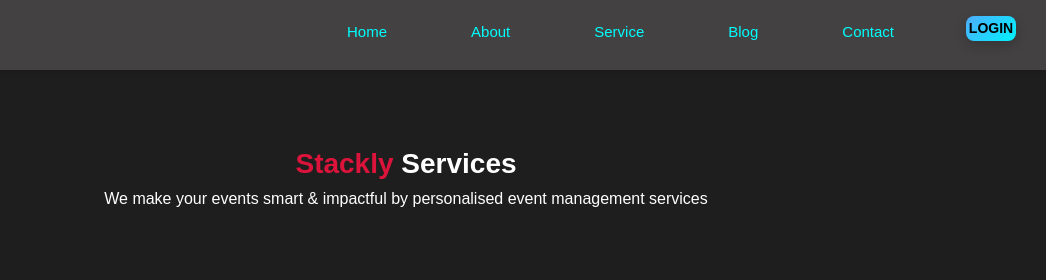
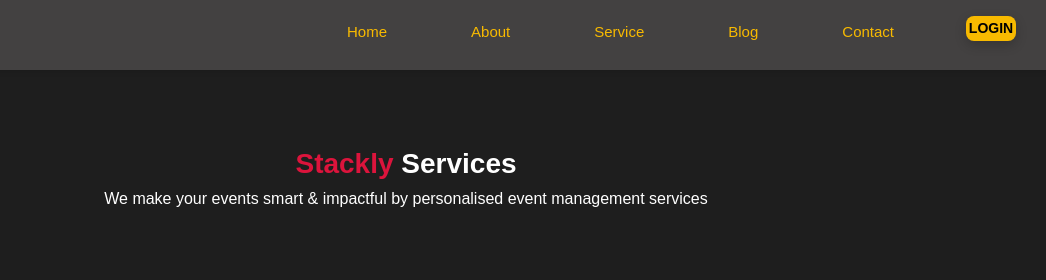
Before and after one commit to Harshini-104/Event-Management, a plain HTML site: page read.html in a window 1280 px wide. Shown: the top 280 px of the page, 234-1280 px from the left. Drawn offline with nearby package versions, Linux system fonts and the light colour scheme.

Commit message:
designre

```diff
--- a/Sign.css
+++ b/Sign.css
@@ -53,17 +53,17 @@ nav ul li{
 }
 nav ul li a{
   text-decoration: none;
-  color: aqua;
+  color: #f8ba00;
 }
 .menu-icon {
   font-size: 28px;
   cursor: pointer;
   display: none;
-  color: aqua;
+  color: #f8ba00;
 }
 .loginbtn{
   outline: none;
-  background-color: aqua;
+  background-color: #f8ba00;
   text-decoration: none;
   width: 50px;
   height: 25px;
@@ -72,7 +72,7 @@ nav ul li a{
 
 nav ul li a {
   text-decoration: none;
-  color: #00ffff;
+  color: #f8ba00;
   font-weight: 500;
   font-size: 15px;
   padding: 6px 12px;
@@ -82,7 +82,7 @@ nav ul li a {
 
 
 nav ul li a:hover {
-  background-color: #00ffff;
+  background-color: #f8ba00;
   color: #222;
   box-shadow: 0 2px 8px rgba(0,255,255,0.3);
 }
@@ -92,7 +92,7 @@ nav ul li a:hover {
   font-size: 28px;
   cursor: pointer;
   display: none;
-  color: #00ffff;
+  color: #f8ba00;
   transition: color 0.3s ease;
 }
 
--- a/about.css
+++ b/about.css
@@ -53,18 +53,18 @@ nav ul li{
 }
 nav ul li a{
   text-decoration: none;
-  color: aqua;
+  color: #f8ba00;
 }
 .menu-icon {
   font-size: 28px;
   cursor: pointer;
   display: none;
-  color: aqua;
+  color: #f8ba00;
 }
 .loginbtn {
   outline: none;
   border: none;
-  background: linear-gradient(135deg, #4facfe, #00f2fe);
+  background: linear-gradient(135deg, #f8ba00, #f8ba00);
   color: #fff;
   width: 80px;
   height: 35px;
@@ -80,7 +80,7 @@ nav ul li a{
 }
 
 .loginbtn:hover {
-  background: linear-gradient(135deg, #00f2fe, #4facfe);
+  background: linear-gradient(135deg, #f8ba00, #7dcce4);
   transform: translateY(-2px);
   box-shadow: 0 6px 18px rgba(0, 0, 0, 0.25);
 }
@@ -91,7 +91,7 @@ nav ul li a{
 }
 nav ul li a {
   text-decoration: none;
-  color: #00ffff;
+  color: #f8ba00;
   font-weight: 500;
   font-size: 15px;
   padding: 6px 12px;
@@ -101,9 +101,9 @@ nav ul li a {
 
 
 nav ul li a:hover {
-  background-color: #00ffff;
+  background-color: #f8ba00;
   color: #222;
-  box-shadow: 0 2px 8px rgba(0,255,255,0.3);
+  box-shadow: 0 2px 8px rgba(234, 234, 26, 0.3);
 }
 
 
@@ -111,12 +111,12 @@ nav ul li a:hover {
   font-size: 28px;
   cursor: pointer;
   display: none;
-  color: #00ffff;
+  color: #f8ba00;
   transition: color 0.3s ease;
 }
 
 .menu-icon:hover {
-  color: #f1c40f;
+  color: #f8ba00;
 }
 
 
--- a/about2.css
+++ b/about2.css
@@ -49,19 +49,19 @@ nav ul li{
 }
 nav ul li a{
   text-decoration: none;
-  color: aqua;
+  color: #f8ba00;
 }
 .menu-icon {
   font-size: 28px;
   cursor: pointer;
   display: none;
-  color: aqua;
+  color: #f8ba00;
 }
 
 .loginbtn {
   outline: none;
   border: none;
-  background: linear-gradient(135deg, #4facfe, #00f2fe);
+  background: linear-gradient(135deg, #f8ba00, #f8ba00);
   color: #fff;
   width: 80px;
   height: 35px;
@@ -77,7 +77,7 @@ nav ul li a{
 }
 
 .loginbtn:hover {
-  background: linear-gradient(135deg, #00f2fe, #4facfe);
+  background: linear-gradient(135deg, #f8ba00, #4facfe);
   transform: translateY(-2px);
   box-shadow: 0 6px 18px rgba(0, 0, 0, 0.25);
 }
@@ -89,7 +89,7 @@ nav ul li a{
 
 nav ul li a {
   text-decoration: none;
-  color: #00ffff;
+  color: #f8ba00;
   font-weight: 500;
   font-size: 15px;
   padding: 6px 12px;
@@ -99,7 +99,7 @@ nav ul li a {
 
 
 nav ul li a:hover {
-  background-color: #00ffff;
+  background-color: #f8ba00;
   color: #222;
   box-shadow: 0 2px 8px rgba(0,255,255,0.3);
 }
@@ -109,12 +109,12 @@ nav ul li a:hover {
   font-size: 28px;
   cursor: pointer;
   display: none;
-  color: #00ffff;
+  color: #f8ba00;
   transition: color 0.3s ease;
 }
 
 .menu-icon:hover {
-  color: #f1c40f;
+  color: #f8ba00;
 }
 
 @media (max-width: 768px) {
--- a/blog.css
+++ b/blog.css
@@ -53,18 +53,18 @@ nav ul li{
 }
 nav ul li a{
   text-decoration: none;
-  color: aqua;
+  color: #f8ba00;
 }
 .menu-icon {
   font-size: 28px;
   cursor: pointer;
   display: none;
-  color: aqua;
+  color: #f8ba00;
 }
 .loginbtn {
   outline: none;
   border: none;
-  background: linear-gradient(135deg, #4facfe, #00f2fe);
+  background: linear-gradient(135deg, #f8ba00, #f8ba00);
   color: #fff;
   width: 80px;
   height: 35px;
@@ -80,7 +80,7 @@ nav ul li a{
 }
 
 .loginbtn:hover {
-  background: linear-gradient(135deg, #00f2fe, #4facfe);
+  background: linear-gradient(135deg, #f8ba00, #4facfe);
   transform: translateY(-2px);
   box-shadow: 0 6px 18px rgba(0, 0, 0, 0.25);
 }
@@ -91,7 +91,7 @@ nav ul li a{
 }
 nav ul li a {
   text-decoration: none;
-  color: #00ffff;
+  color: #f8ba00;
   font-weight: 500;
   font-size: 15px;
   padding: 6px 12px;
@@ -101,7 +101,7 @@ nav ul li a {
 
 
 nav ul li a:hover {
-  background-color: #00ffff;
+  background-color: #f8ba00;
   color: #222;
   box-shadow: 0 2px 8px rgba(0,255,255,0.3);
 }
@@ -111,7 +111,7 @@ nav ul li a:hover {
   font-size: 28px;
   cursor: pointer;
   display: none;
-  color: #00ffff;
+  color: #f8ba00;
   transition: color 0.3s ease;
 }
 
--- a/contact.css
+++ b/contact.css
@@ -53,18 +53,18 @@ nav ul li{
 }
 nav ul li a{
   text-decoration: none;
-  color: aqua;
+  color: #f8ba00;
 }
 .menu-icon {
   font-size: 28px;
   cursor: pointer;
   display: none;
-  color: aqua;
+  color: #f8ba00;
 }
 .loginbtn {
   outline: none;
   border: none;
-  background: linear-gradient(135deg, #4facfe, #00f2fe);
+  background: linear-gradient(135deg, #f8ba00, #f8ba00);
   color: #fff;
   width: 80px;
   height: 35px;
@@ -80,7 +80,7 @@ nav ul li a{
 }
 
 .loginbtn:hover {
-  background: linear-gradient(135deg, #00f2fe, #4facfe);
+  background: linear-gradient(135deg, #f8ba00, #4facfe);
   transform: translateY(-2px);
   box-shadow: 0 6px 18px rgba(0, 0, 0, 0.25);
 }
@@ -92,7 +92,7 @@ nav ul li a{
 
 nav ul li a {
   text-decoration: none;
-  color: #00ffff;
+  color: #f8ba00;
   font-weight: 500;
   font-size: 15px;
   padding: 6px 12px;
@@ -102,7 +102,7 @@ nav ul li a {
 
 
 nav ul li a:hover {
-  background-color: #00ffff;
+  background-color: #f8ba00;
   color: #222;
   box-shadow: 0 2px 8px rgba(0,255,255,0.3);
 }
@@ -112,7 +112,7 @@ nav ul li a:hover {
   font-size: 28px;
   cursor: pointer;
   display: none;
-  color: #00ffff;
+  color: #f8ba00;
   transition: color 0.3s ease;
 }
 
--- a/contact2.css
+++ b/contact2.css
@@ -53,19 +53,19 @@ nav ul li{
 }
 nav ul li a{
   text-decoration: none;
-  color: aqua;
+  color: #f8ba00;
 }
 .menu-icon {
   font-size: 28px;
   cursor: pointer;
   display: none;
-  color: aqua;
+  color: #f8ba00;
 }
 
 .loginbtn {
   outline: none;
   border: none;
-  background: linear-gradient(135deg, #4facfe, #00f2fe);
+  background: linear-gradient(135deg, #f8ba00, #f8ba00);
   color: #fff;
   width: 80px;
   height: 35px;
@@ -81,7 +81,7 @@ nav ul li a{
 }
 
 .loginbtn:hover {
-  background: linear-gradient(135deg, #00f2fe, #4facfe);
+  background: linear-gradient(135deg, #f8ba00, #4facfe);
   transform: translateY(-2px);
   box-shadow: 0 6px 18px rgba(0, 0, 0, 0.25);
 }
@@ -93,7 +93,7 @@ nav ul li a{
 
 nav ul li a {
   text-decoration: none;
-  color: #00ffff;
+  color: #f8ba00;
   font-weight: 500;
   font-size: 15px;
   padding: 6px 12px;
@@ -103,7 +103,7 @@ nav ul li a {
 
 
 nav ul li a:hover {
-  background-color: #00ffff;
+  background-color: #f8ba00;
   color: #222;
   box-shadow: 0 2px 8px rgba(0,255,255,0.3);
 }
@@ -113,7 +113,7 @@ nav ul li a:hover {
   font-size: 28px;
   cursor: pointer;
   display: none;
-  color: #00ffff;
+  color: #f8ba00;
   transition: color 0.3s ease;
 }
 
--- a/gallery.css
+++ b/gallery.css
@@ -53,18 +53,18 @@ nav ul li{
 }
 nav ul li a{
   text-decoration: none;
-  color: aqua;
+  color: #f8ba00;
 }
 .menu-icon {
   font-size: 28px;
   cursor: pointer;
   display: none;
-  color: aqua;
+  color: #f8ba00;
 }
 .loginbtn {
   outline: none;
   border: none;
-  background: linear-gradient(135deg, #4facfe, #00f2fe);
+  background: linear-gradient(135deg, #f8ba00, #f8ba00);
   color: #fff;
   width: 80px;
   height: 35px;
@@ -80,7 +80,7 @@ nav ul li a{
 }
 
 .loginbtn:hover {
-  background: linear-gradient(135deg, #00f2fe, #4facfe);
+  background: linear-gradient(135deg, #f8ba00, #4facfe);
   transform: translateY(-2px);
   box-shadow: 0 6px 18px rgba(0, 0, 0, 0.25);
 }
@@ -92,7 +92,7 @@ nav ul li a{
 
 nav ul li a {
   text-decoration: none;
-  color: #00ffff;
+  color: #f8ba00;
   font-weight: 500;
   font-size: 15px;
   padding: 6px 12px;
@@ -102,7 +102,7 @@ nav ul li a {
 
 
 nav ul li a:hover {
-  background-color: #00ffff;
+  background-color: #f8ba00;
   color: #222;
   box-shadow: 0 2px 8px rgba(0,255,255,0.3);
 }
@@ -112,7 +112,7 @@ nav ul li a:hover {
   font-size: 28px;
   cursor: pointer;
   display: none;
-  color: #00ffff;
+  color: #f8ba00;
   transition: color 0.3s ease;
 }
 
--- a/home2.css
+++ b/home2.css
@@ -53,19 +53,19 @@ nav ul li{
 }
 nav ul li a{
   text-decoration: none;
-  color: aqua;
+  color: #f8ba00;
 }
 .menu-icon {
   font-size: 28px;
   cursor: pointer;
   display: none;
-  color: aqua;
+  color: #f8ba00;
 }
 
 .loginbtn {
   outline: none;
   border: none;
-  background: linear-gradient(135deg, #4facfe, #00f2fe);
+  background: linear-gradient(135deg, #f8ba00, #f8ba00);
   color: #fff;
   width: 80px;
   height: 35px;
@@ -81,7 +81,7 @@ nav ul li a{
 }
 
 .loginbtn:hover {
-  background: linear-gradient(135deg, #00f2fe, #4facfe);
+  background: linear-gradient(135deg, #f8ba00, #4facfe);
   transform: translateY(-2px);
   box-shadow: 0 6px 18px rgba(0, 0, 0, 0.25);
 }
@@ -94,7 +94,7 @@ nav ul li a{
 
 nav ul li a {
   text-decoration: none;
-  color: #00ffff;
+  color: #f8ba00;
   font-weight: 500;
   font-size: 15px;
   padding: 6px 12px;
@@ -104,7 +104,7 @@ nav ul li a {
 
 
 nav ul li a:hover {
-  background-color: #00ffff;
+  background-color: #f8ba00;
   color: #222;
   box-shadow: 0 2px 8px rgba(0,255,255,0.3);
 }
@@ -114,7 +114,7 @@ nav ul li a:hover {
   font-size: 28px;
   cursor: pointer;
   display: none;
-  color: #00ffff;
+  color: #f8ba00;
   transition: color 0.3s ease;
 }
 
@@ -153,7 +153,7 @@ nav ul li a:hover {
 }
 
 .dropdown-menu li a:hover {
-  background-color: #00ffff;
+  background-color: #f8ba00;
   color: #222;
   box-shadow: 0 2px 8px rgba(0,255,255,0.3);
 }
--- a/login.css
+++ b/login.css
@@ -53,17 +53,17 @@ nav ul li{
 }
 nav ul li a{
   text-decoration: none;
-  color: aqua;
+  color: #f8ba00;
 }
 .menu-icon {
   font-size: 28px;
   cursor: pointer;
   display: none;
-  color: aqua;
+  color: #f8ba00;
 }
 .loginbtn{
   outline: none;
-  background-color: aqua;
+  background-color: #f8ba00;
   text-decoration: none;
   width: 50px;
   height: 25px;
@@ -72,7 +72,7 @@ nav ul li a{
 
 nav ul li a {
   text-decoration: none;
-  color: #00ffff;
+  color: #f8ba00;
   font-weight: 500;
   font-size: 15px;
   padding: 6px 12px;
@@ -82,7 +82,7 @@ nav ul li a {
 
 
 nav ul li a:hover {
-  background-color: #00ffff;
+  background-color: #f8ba00;
   color: #222;
   box-shadow: 0 2px 8px rgba(0,255,255,0.3);
 }
@@ -92,7 +92,7 @@ nav ul li a:hover {
   font-size: 28px;
   cursor: pointer;
   display: none;
-  color: #00ffff;
+  color: #f8ba00;
   transition: color 0.3s ease;
 }
 
--- a/read.html
+++ b/read.html
@@ -47,7 +47,7 @@
   }
 
   .logo {
-    color: aqua;
+    color: #f8ba00;
   }
 
   nav {
@@ -71,19 +71,19 @@
 
   nav ul li a {
     text-decoration: none;
-    color: aqua;
+    color: #f8ba00;
   }
 
   .menu-icon {
     font-size: 28px;
     cursor: pointer;
     display: none;
-    color: aqua;
+    color: #f8ba00;
   }
 
   .loginbtn {
     outline: none;
-    background-color: aqua;
+    background-color: #f8ba00;
     text-decoration: none;
     width: 50px;
     height: 25px;
@@ -94,7 +94,7 @@
 
   nav ul li a {
   text-decoration: none;
-  color: #00ffff;
+  color: #f8ba00;
   font-weight: 500;
   font-size: 15px;
   padding: 6px 12px;
@@ -104,7 +104,7 @@
 
 
 nav ul li a:hover {
-  background-color: #00ffff;
+  background-color: #f8ba00;
   color: #222;
   box-shadow: 0 2px 8px rgba(0,255,255,0.3);
 }
@@ -114,7 +114,7 @@ nav ul li a:hover {
   font-size: 28px;
   cursor: pointer;
   display: none;
-  color: #00ffff;
+  color: #f8ba00;
   transition: color 0.3s ease;
 }
 
--- a/service.css
+++ b/service.css
@@ -53,18 +53,18 @@ nav ul li{
 }
 nav ul li a{
   text-decoration: none;
-  color: aqua;
+  color: #f8ba00;
 }
 .menu-icon {
   font-size: 28px;
   cursor: pointer;
   display: none;
-  color: aqua;
+  color: #f8ba00;
 }
 .loginbtn {
   outline: none;
   border: none;
-  background: linear-gradient(135deg, #4facfe, #00f2fe);
+  background: linear-gradient(135deg, #f8ba00, #f8ba00);
   color: #fff;
   width: 80px;
   height: 35px;
@@ -80,7 +80,7 @@ nav ul li a{
 }
 
 .loginbtn:hover {
-  background: linear-gradient(135deg, #00f2fe, #4facfe);
+  background: linear-gradient(135deg, #f8ba00, #4facfe);
   transform: translateY(-2px);
   box-shadow: 0 6px 18px rgba(0, 0, 0, 0.25);
 }
@@ -92,7 +92,7 @@ nav ul li a{
 
 nav ul li a {
   text-decoration: none;
-  color: #00ffff;
+  color: #f8ba00;
   font-weight: 500;
   font-size: 15px;
   padding: 6px 12px;
@@ -102,7 +102,7 @@ nav ul li a {
 
 
 nav ul li a:hover {
-  background-color: #00ffff;
+  background-color: #f8ba00;
   color: #222;
   box-shadow: 0 2px 8px rgba(0,255,255,0.3);
 }
@@ -112,7 +112,7 @@ nav ul li a:hover {
   font-size: 28px;
   cursor: pointer;
   display: none;
-  color: #00ffff;
+  color: #f8ba00;
   transition: color 0.3s ease;
 }
 
--- a/service2.css
+++ b/service2.css
@@ -49,19 +49,19 @@ nav ul li{
 }
 nav ul li a{
   text-decoration: none;
-  color: aqua;
+  color: #f8ba00;
 }
 .menu-icon {
   font-size: 28px;
   cursor: pointer;
   display: none;
-  color: aqua;
+  color: #f8ba00;
 }
 
 .loginbtn {
   outline: none;
   border: none;
-  background: linear-gradient(135deg, #4facfe, #00f2fe);
+  background: linear-gradient(135deg, #f8ba00, #f8ba00);
   color: #fff;
   width: 80px;
   height: 35px;
@@ -77,7 +77,7 @@ nav ul li a{
 }
 
 .loginbtn:hover {
-  background: linear-gradient(135deg, #00f2fe, #4facfe);
+  background: linear-gradient(135deg, #f8ba00, #4facfe);
   transform: translateY(-2px);
   box-shadow: 0 6px 18px rgba(0, 0, 0, 0.25);
 }
@@ -89,7 +89,7 @@ nav ul li a{
 
 nav ul li a {
   text-decoration: none;
-  color: #00ffff;
+  color: #f8ba00;
   font-weight: 500;
   font-size: 15px;
   padding: 6px 12px;
@@ -99,7 +99,7 @@ nav ul li a {
 
 
 nav ul li a:hover {
-  background-color: #00ffff;
+  background-color: #f8ba00;
   color: #222;
   box-shadow: 0 2px 8px rgba(0,255,255,0.3);
 }
@@ -109,7 +109,7 @@ nav ul li a:hover {
   font-size: 28px;
   cursor: pointer;
   display: none;
-  color: #00ffff;
+  color: #f8ba00;
   transition: color 0.3s ease;
 }
 
--- a/style.css
+++ b/style.css
@@ -46,6 +46,7 @@ nav{
 nav ul{
   display: flex;
   gap: 60px;
+
 }
 
 
@@ -54,19 +55,19 @@ nav ul li{
 }
 nav ul li a{
   text-decoration: none;
-  color: aqua;
+  color: #f8ba00;
 }
 .menu-icon {
   font-size: 28px;
   cursor: pointer;
   display: none;
-  color: aqua;
+  color: #f8ba00;
 }
 
 .loginbtn {
   outline: none;
   border: none;
-  background: linear-gradient(135deg, #4facfe, #00f2fe);
+  background: linear-gradient(135deg, #f8ba00, #f8ba00);
   color: #fff;
   width: 80px;
   height: 35px;
@@ -82,7 +83,7 @@ nav ul li a{
 }
 
 .loginbtn:hover {
-  background: linear-gradient(135deg, #00f2fe, #4facfe);
+  background: linear-gradient(135deg, #f8ba00, #7dcce4);
   transform: translateY(-2px);
   box-shadow: 0 6px 18px rgba(0, 0, 0, 0.25);
 }
@@ -94,7 +95,7 @@ nav ul li a{
 
 nav ul li a {
   text-decoration: none;
-  color: #00ffff;
+  color: #f8ba00;
   font-weight: 500;
   font-size: 15px;
   padding: 6px 12px;
@@ -104,7 +105,7 @@ nav ul li a {
 
 
 nav ul li a:hover {
-  background-color: #00ffff;
+  background-color: #f8ba00;
   color: #222;
   box-shadow: 0 2px 8px rgba(0,255,255,0.3);
 }
@@ -114,7 +115,7 @@ nav ul li a:hover {
   font-size: 28px;
   cursor: pointer;
   display: none;
-  color: #00ffff;
+  color: #f8ba00;
   transition: color 0.3s ease;
 }
 
@@ -153,7 +154,7 @@ nav ul li a:hover {
 }
 
 .dropdown-menu li a:hover {
- background-color: #00ffff;
+ background-color: #f8ba00;
   color: #222;
   box-shadow: 0 2px 8px rgba(0,255,255,0.3);
 }
@@ -251,7 +252,7 @@ nav ul li a:hover {
   font-weight: bold;
   margin-bottom: 20px;
   line-height: 1.2;
-  color: #ff0055;
+  color: #f8ba00;
 }
 
 .maintext p {
```
Also changed, not shown: cont.html (+6 -6 lines), contact2.html (+3 -3 lines), readblog.html (+6 -6 lines), readblog1.html (+6 -6 lines).
